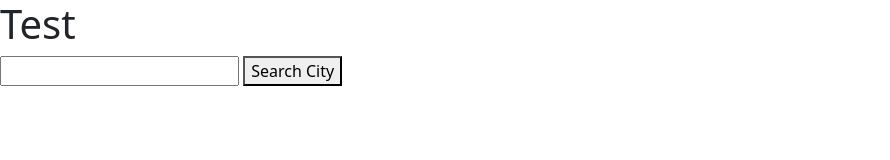
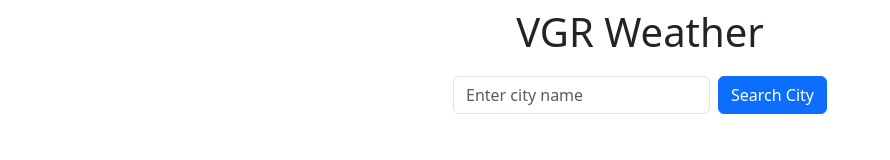
Before and after one commit to neilcasas/weather, a website built with webpack: page src/index.html in a window 1280 px wide. Shown: the whole page, without its empty margins (0-890 px from the left). Built offline with nearby package versions, Linux system fonts and the light colour scheme; no server answers.

Commit message:
added search bar

```diff
--- a/src/index.html
+++ b/src/index.html
@@ -4,12 +4,36 @@
     <meta charset="UTF-8" />
     <meta name="viewport" content="width=device-width, initial-scale=1.0" />
     <title>Weather</title>
+    <link
+      rel="stylesheet"
+      href="https://stackpath.bootstrapcdn.com/bootstrap/4.5.2/css/bootstrap.min.css"
+    />
   </head>
   <body>
-    <h1>Test</h1>
-    <form action="/" method="get">
-      <input type="text" name="city" id="city" />
-      <button id="city-button">Search City</button>
-    </form>
+    <main>
+      <nav class="navbar">
+        <h1>VGR Weather</h1>
+      </nav>
+      <div class="container-md main-container">
+        <div class="search">
+          <form action="/" method="get" class="form-inline w-100">
+            <input
+              type="text"
+              name="city"
+              class="form-control m-1"
+              id="city-search"
+              placeholder="Enter city name"
+            />
+            <button id="city-btn" class="btn btn-primary m-1">
+              Search City
+            </button>
+          </form>
+        </div>
+        <div class="weather">
+          <div class="current-weather"></div>
+          <div class="weather-forecast"></div>
+        </div>
+      </div>
+    </main>
   </body>
 </html>
--- a/src/scss/styles.scss
+++ b/src/scss/styles.scss
@@ -1 +1,30 @@
 @import "bootstrap/scss/bootstrap";
+
+* {
+  padding: 0;
+  margin: 0;
+}
+
+/* Upper content */
+
+.main-container {
+  display: flex;
+  flex-direction: center;
+  justify-content: center;
+  align-items: center;
+}
+.navbar {
+  display: flex;
+  justify-content: center;
+  align-items: center;
+}
+
+@media (max-width: 576px) {
+  #city-btn {
+    width: 100%;
+    margin-top: 0.5rem;
+  }
+  #city-search {
+    width: 100%;
+  }
+}
```
